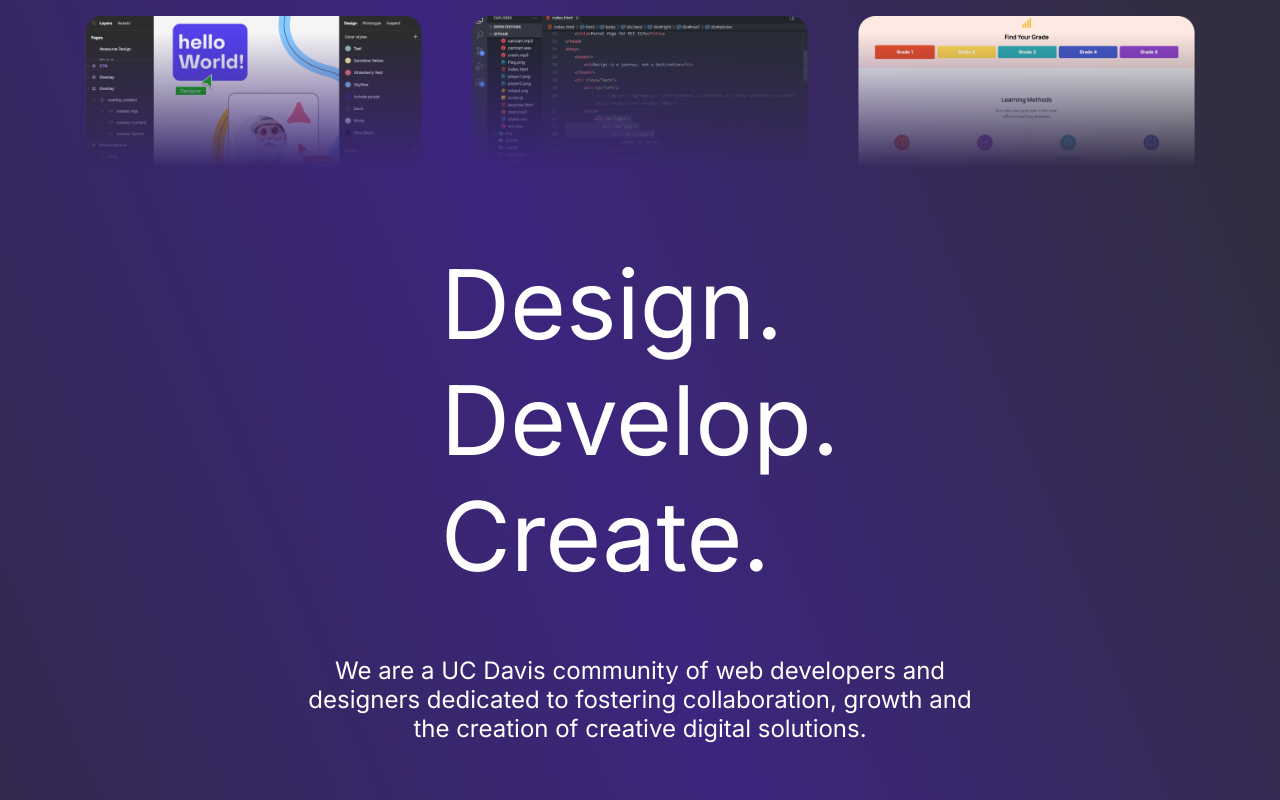
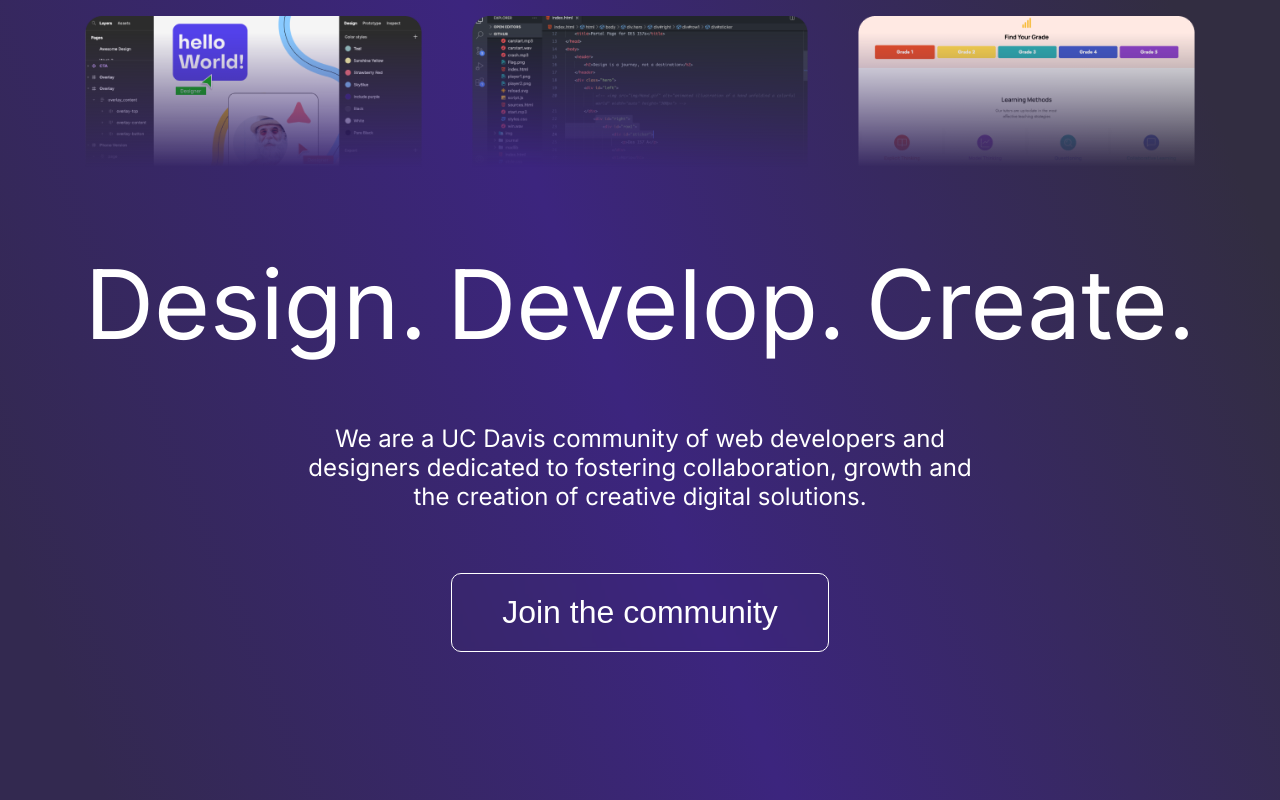
Before and after one commit to include-davis/website-2023, a Next.js app: page / in a window 1280 px wide. Shown: the top 800 px of the page. Built offline with nearby package versions, Linux system fonts and the light colour scheme.

Commit message:
small upd

```diff
--- a/src/styles/homepage/header.module.scss
+++ b/src/styles/homepage/header.module.scss
@@ -7,7 +7,7 @@
     justify-content: space-between;
     max-height: 1457px;
     overflow: hidden;
-    width: fit-content;
+    width: 100%;
     padding: 16px;
 
     @include mixins.phone {
@@ -54,6 +54,7 @@
     gap: 20px;
     justify-content: center;
     align-items: center;
+    display: flex;
 
     @include mixins.phone {
         display: inline-block;
```
